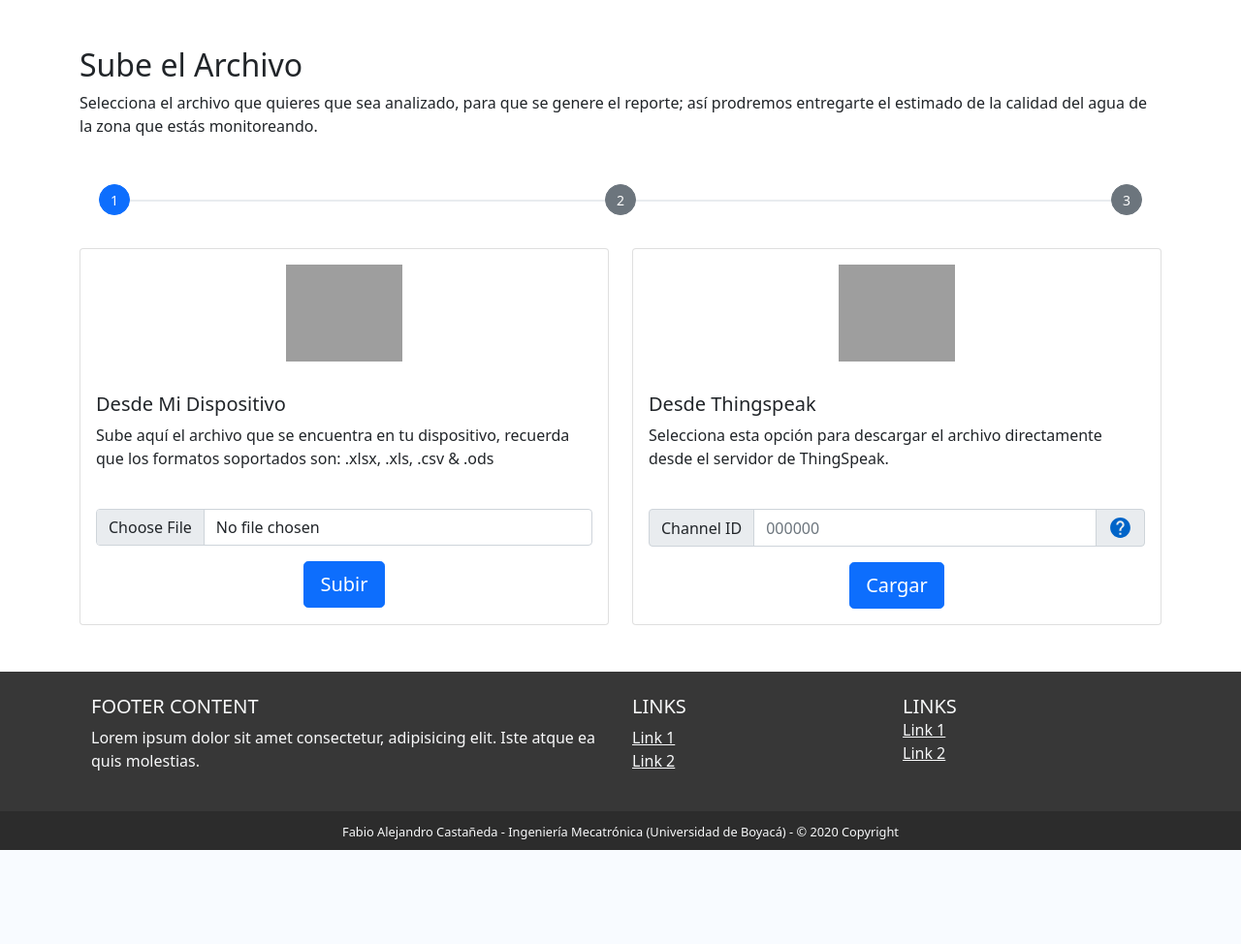
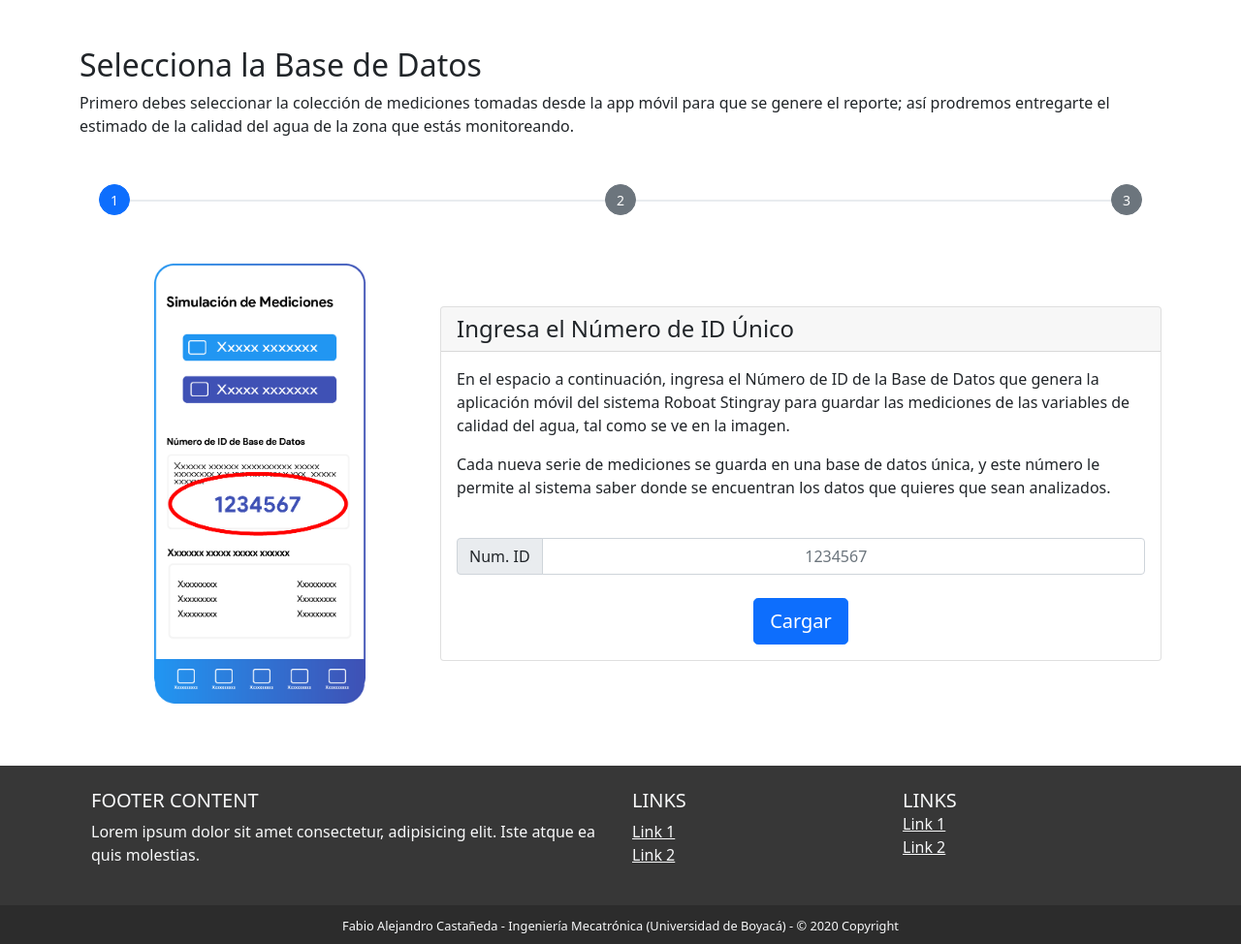
Before and after one commit to Alejo10X/AppWeb-ProyectoDeGrado, a Flask app: page /upload in a window 1280 px wide. Shown: the part 56-1030 px from the top of the page at 97% size. Before the commit the page ends 933 px from the top, so only its background shows below. Run offline with Flask 2, Linux system fonts and the light colour scheme; the visitor is signed in with stand-in values (Sample User, id 1); some libraries are stand-ins or nearby versions; grey boxes are pictures that could not be loaded.

Commit message:
4. Se rediseña la aplicación en los componentes de carga, análisis de archivo y lectura de información. La funcionalidad del API con Firebase queda intacta.

```diff
--- a/app.py
+++ b/app.py
@@ -2,7 +2,7 @@ import requests
 from functools import wraps
 from werkzeug.utils import secure_filename
 from libs.functions import uploadFileTime, generateFileName, determineFileType, groupFileData
-from libs.validateforms import SignupForm, LoginForm, UploadFile
+from libs.validateforms import SignupForm, LoginForm
 from libs.firebase import signUp, logIn, userDataStorage, getUserData, userFileStorage, userAddFileHistory, getFileURL
 from flask import Flask, render_template, request, flash, url_for, redirect, session, jsonify
 
@@ -88,8 +88,8 @@ def login():
             session['user'] = data['name'] + ' ' + data['lastname']
             session['email'] = data['email']
 
-            msg = 'Ahora puedes crear nuevos reportes y descargarlos'
-            return render_template('home.html', msg=msg)
+            flash('Ahora puedes crear nuevos reportes y descargarlos', 'home')
+            return render_template('home.html')
 
         else:
             flash('Error iniciando sesión, el correo o la contraseña no coinciden', 'danger')
@@ -105,8 +105,8 @@ def login():
 @app.route('/logout')
 def logout():
     session.clear()
-    info = 'Has cerrado la sesión'
-    return render_template('home.html', info=info)
+    flash('Has Cerrado la Sesión', 'alert')
+    return redirect(url_for('home'))
 
 
 
@@ -115,41 +115,11 @@ def logout():
 @app.route('/upload', methods=['GET', 'POST'])
 @is_logged_in
 def upload():
-    title = 'Subir Archivo' + brand
+    title = 'Seleccionar BD' + brand
 
     # TODO Verificar que no hayan archivos repetidos, de lo contrario cambiar datos o sobreescribir.
 
-    form = UploadFile()
-
-    if form.validate_on_submit():
-
-        origin = 'user'
-
-        f = form.userFile.data
-        filename = secure_filename(f.filename)
-
-        if userFileStorage(session['userkey'], filename, f):
-
-            filetype = determineFileType(filename)
-            date, time = uploadFileTime()
-            url = getFileURL(session['userkey'], filename)
-
-            session['filedata'] = groupFileData(filename, filetype, origin, date, time, url)
-
-            if userAddFileHistory(session['userkey'], session['filedata']):
-                flash('El archivo ahora se encuentra en la base de datos', 'success')
-                return redirect(url_for('filedata'))
-
-            else:
-                flash('Ha ocurrido un error mientras se cargaba el archivo en la base de datos. Intenta de nuevo', 'danger')
-                return redirect(url_for('upload'))
-
-        else:
-            flash('Ha ocurrido un error mientras se cargaba el archivo en la base de datos. Intenta de nuevo', 'danger')
-            return redirect(url_for('upload'))
-
-
-    elif 'channelID' in request.form:
+    if 'channelID' in request.form:
 
         origin = 'cloud'
 
@@ -171,41 +141,40 @@ def upload():
             session['filedata'] = groupFileData(filename, filetype, origin, date, time, url)
 
             if userAddFileHistory(session['userkey'], session['filedata']):
-                flash('El archivo ahora se encuentra en la base de datos', 'success')
-                return redirect(url_for('filedata'))
+                return redirect(url_for('generator'))
 
             else:
                 flash('Ha ocurrido un error mientras se cargaba el archivo en la base de datos. Intenta de nuevo', 'danger')
                 return redirect(url_for('upload'))
 
         else:
-            flash('El número del Channel ID que escribió no existe o es incorrecto. Pruebe escribiendo otro número.', 'danger')
+            flash('El número del Channel ID que escribiste no existe o es incorrecto. Prueba escribiendo otro número.', 'danger')
             return redirect(url_for('upload'))
 
-    return render_template('fileupload.html', title=title, form=form)
-
-
-
-# ANCHOR Características requeridas para leer los datos del archivo
-
-@app.route('/filedata', methods=['GET', 'POST'])
-@is_logged_in
-def filedata():
-    title = 'Características del Archivo' + brand
-
-    if request.method == 'POST':
-        return redirect(url_for('reportdata'))
-
-    return render_template('filedata.html', title=title)
+    return render_template('upload.html', title=title)
 
 
 
 
-@app.route('/reportdata')
+@app.route('/generator', methods=['GET', 'POST'])
 @is_logged_in
-def reportdata():
+def generator():
     title = 'Creación del Reporte' + brand
-    return render_template('reportdata.html', title=title)
+
+    if request.method == 'POST':
+            return redirect(url_for('review'))
+
+    return render_template('generator.html', title=title)
+
+
+
+
+@app.route('/review')
+@is_logged_in
+def review():
+    title = 'Resumen del Análisis' + brand
+
+    return render_template('review.html', title=title)
 
 
 
--- a/static/js/main.js
+++ b/static/js/main.js
@@ -12,7 +12,7 @@
 
 
         switch (title) {
-            case "Subir Archivo · RS Report":
+            case "Seleccionar BD · RS Report":
 
                 var popoverTriggerList = [].slice.call(document.querySelectorAll('[data-bs-toggle="popover"]'))
 
@@ -44,6 +44,26 @@
 
             case "Creación del Reporte · RS Report":
 
+                progressbar.prop('style', 'width: 50%;');
+
+                two.removeClass('btn-secondary');
+                two.addClass('btn-primary');
+
+                three.removeClass('btn-primary');
+                three.addClass('btn-secondary');
+
+                /* CKEDITOR.replace('placedescription', {
+                    language: 'es',
+                    extraPlugins: 'editorplaceholder,autogrow',
+                    editorplaceholder: 'Describe el lugar en el cual realizaste las mediciones; toda la información se guarda, incluyendo el formato del texto, imágenes, tablas, etc...',
+                    autoGrow_minHeight: 250,
+                    autoGrow_maxHeight: 400,
+                    removePlugins: 'resize'
+                }); */
+                break;
+
+            case "Resumen del Análisis · RS Report":
+
                 progressbar.prop('style', 'width: 100%;');
 
                 two.removeClass('btn-secondary');
@@ -51,18 +71,6 @@
 
                 three.removeClass('btn-secondary');
                 three.addClass('btn-primary');
-
-                CKEDITOR.replace('placedescription', {
-                    language: 'es',
-                    extraPlugins: 'editorplaceholder,autogrow',
-                    editorplaceholder: 'Describe el lugar en el cual realizaste las mediciones; toda la información se guarda, incluyendo el formato del texto, imágenes, tablas, etc...',
-                    autoGrow_minHeight: 250,
-                    autoGrow_maxHeight: 400,
-                    removePlugins: 'resize'
-                });
-                break;
-
-            case "Dashboard · RS Report":
 
                 var map = L.map('mapid').setView([5.567541725282831, -73.33807725929755], 17);
 
@@ -76,6 +84,12 @@
 
                 break;
 
+            case "Dashboard · RS Report":
+
+
+
+                break;
+
             default:
                 break;
         }
--- a/templates/fileupload.html
+++ /dev/null
@@ -1,73 +0,0 @@
-{% extends 'layouts/complete.html' %} {% from 'includes/formhelpers.html' import render_field %} {% block body %}
-
-<main id="body" class="container my-5">
-
-    <h2>Sube el Archivo</h2>
-    <p>Selecciona el archivo que quieres que sea analizado, para que se genere el reporte; así prodremos entregarte el estimado de la calidad del agua de la zona que estás monitoreando.</p>
-
-    {% include 'includes/progress.html' %} {% include 'includes/messages.html' %}
-
-    <div class="row row-cols-1 row-cols-md-2 g-4">
-
-        <div class="col">
-            <div class="card h-100">
-
-                <div class="py-3 text-center">
-                    <img src="../static/img/file-upload.svg" class="" alt="" style="width: 120px; height: 100px;">
-                </div>
-
-                <div class="card-body">
-                    <h5 class="card-title">Desde Mi Dispositivo</h5>
-                    <p class="card-text">Sube aquí el archivo que se encuentra en tu dispositivo, recuerda que los formatos soportados son: <span>.xlsx, .xls, .csv & .ods</span></p>
-                    <form method="POST" enctype="multipart/form-data">
-
-                        {{ form.csrf_token }}
-                        <!-- <input type="file" name="userFile" id="userFile" class="form-control mb-3" accept="application/xlsx, .xlsx, .xls, .csv, .ods" required> -->
-
-                        {{ render_field(form.userFile, type="file", class="form-control mb-3", accept="application/xlsx, .xlsx, .xls, .csv, .ods")}}
-
-                        <div class="text-center">
-                            <button class="btn btn-primary btn-lg" type="submit">Subir</button>
-                        </div>
-                    </form>
-                </div>
-
-            </div>
-        </div>
-
-        <div class="col">
-            <div class="card h-100">
-
-                <div class="py-3 text-center">
-                    <img src="../static/img/file-cloud-upload.svg" class="" alt="" style="width: 120px; height: 100px;">
-                </div>
-
-                <div class="card-body">
-                    <h5 class="card-title">Desde Thingspeak</h5>
-                    <p class="card-text">Selecciona esta opción para descargar el archivo directamente desde el servidor de ThingSpeak.</p>
-
-                    <form method="POST">
-                        <div class="mb-3">
-                            <label for="channelID"> </label>
-                            <div class="input-group">
-                                <span for="channelID" class="input-group-text">Channel ID</span>
-                                <input type="number" class="form-control" name="channelID" id="channelID" placeholder="000000" min=0 required>
-                                <span class="input-group-text">
-                                    <img src="../static/img/help-btn.svg" alt="" tabindex="0" role="button"  data-bs-custom-class="border border-primary border-1" data-bs-toggle="popover" data-bs-trigger="hover focus" data-bs-html="true" title="Channel ID" data-bs-content="Es un número de identificación único que permite identificar el canal de Thingspeak en el que se guardan las mediciones. <br> <b><a href='#' class='link-primary'>Ver más</a></b>" style="width: 25px; height: 25px;">
-                                </span>
-                            </div>
-                        </div>
-                        <div class="text-center">
-                            <button type="submit" class="btn btn-primary btn-lg">Cargar</button>
-                        </div>
-                    </form>
-
-                </div>
-
-            </div>
-        </div>
-
-    </div>
-
-</main>
-{% endblock %}
--- a/templates/layouts/complete.html
+++ b/templates/layouts/complete.html
@@ -30,6 +30,7 @@
 
     <script src="https://code.jquery.com/jquery-3.5.1.js" crossorigin="anonymous"></script>
     <script src="https://cdn.jsdelivr.net/npm/bootstrap@5.0.0-beta1/dist/js/bootstrap.bundle.min.js" crossorigin="anonymous"></script>
+    <script src="https://unpkg.com/@lottiefiles/lottie-player@latest/dist/lottie-player.js"></script>
     <script src="https://unpkg.com/leaflet@1.7.1/dist/leaflet.js"></script>
     <script src="https://cdn.ckeditor.com/4.16.0/standard-all/ckeditor.js"></script>
     <script src="../../static/js/vendor/modernizr-3.11.2.min.js"></script>
--- /dev/null
+++ b/templates/upload.html
@@ -0,0 +1,45 @@
+{% extends 'layouts/complete.html' %} {% block body %}
+
+<main id="body" class="container my-5">
+
+    <h2>Selecciona la Base de Datos</h2>
+    <p>Primero debes seleccionar la colección de mediciones tomadas desde la app móvil para que se genere el reporte; así prodremos entregarte el estimado de la calidad del agua de la zona que estás monitoreando.</p>
+
+    {% include 'includes/progress.html' %} {% include 'includes/messages.html' %}
+
+    <div class="row g-0 align-items-center">
+
+        <div class="col-md-4 text-center">
+            <img src="/static/img/app-db-id.png" alt="" style="width: 100%; max-width: 250px; padding: 1rem;">
+        </div>
+
+        <div class="col-md-8">
+
+            <div class="card">
+                <h4 class="card-header">Ingresa el Número de ID Único</h4>
+                <div class="card-body">
+                    <p class="card-text">En el espacio a continuación, ingresa el Número de ID de la Base de Datos que genera la aplicación móvil del sistema Roboat Stingray para guardar las mediciones de las variables de calidad del agua, tal como se ve en la imagen.</p>
+                    <p class="card-text">Cada nueva serie de mediciones se guarda en una base de datos única, y este número le permite al sistema saber donde se encuentran los datos que quieres que sean analizados.</p>
+
+                    <form method="POST">
+                        <div class="mb-3">
+                            <label for="channelID"></label>
+                            <div class="input-group">
+                                <span for="channelID" class="input-group-text">Num. ID</span>
+                                <input type="number" class="form-control text-center" name="channelID" id="channelID" placeholder="1234567" min=0 required>
+                            </div>
+                        </div>
+                        <div class="text-center">
+                            <button type="submit" class="btn btn-primary btn-lg mt-2">Cargar</button>
+                        </div>
+                    </form>
+
+                </div>
+            </div>
+        </div>
+
+    </div>
+
+</main>
+
+{% endblock %}
```
Also changed, not shown: libs/validateforms.py (+0 -8 lines), templates/dashboard.html (+0 -27 lines), templates/filedata.html (deleted, +0 -90 lines), templates/generator.html (renamed from templates/reportdata.html, +52 -27 lines), templates/home.html (+11 -7 lines), templates/includes/messages.html (+29 -18 lines), templates/review.html (added, +37 -0 lines), static/img/app-db-id.png (added), static/img/app-db-id.svg (added), 1 other file.
